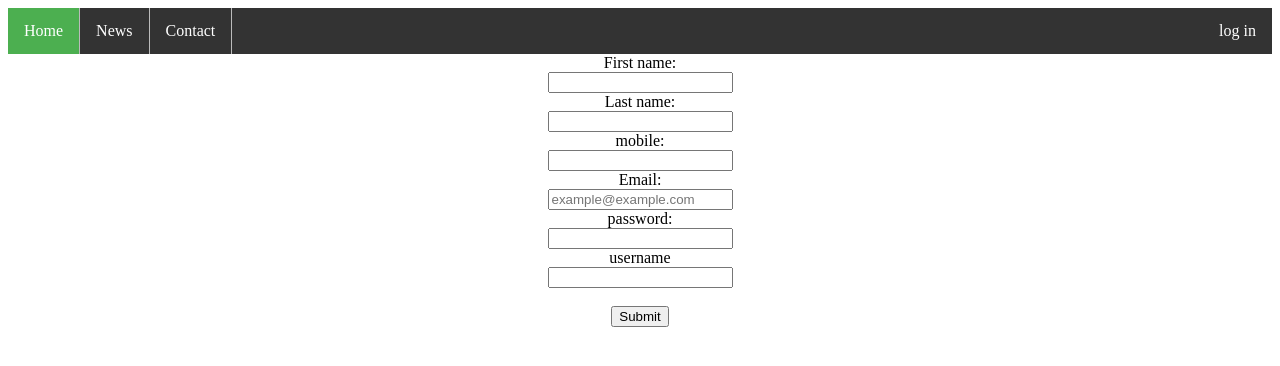
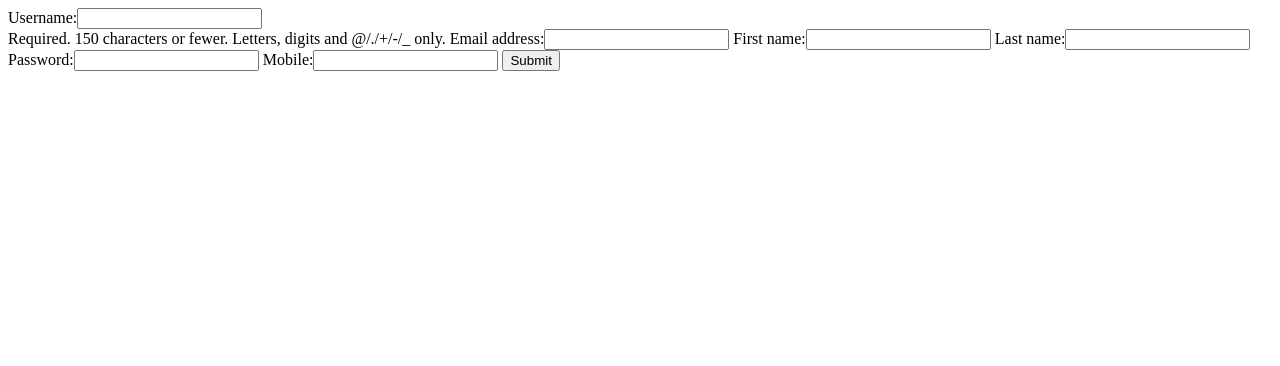
Before and after one commit to HEffatpanah/Twitter, a Django app: page /authAPI/signup in a window 1280 px wide. Shown: the top 366 px of the page. Run offline with Django 3.2, Linux system fonts and the light colour scheme.

Commit message:
forms created

```diff
--- a/authAPI/forms.py
+++ b/authAPI/forms.py
@@ -1,18 +1,16 @@
-from django import forms
+from django.contrib.auth.models import User
 from django.forms import ModelForm
-from betterforms.multiform import MultiModelForm
-from django.contrib.auth.forms import UserCreationForm
-from .models import *
+
+from authAPI.models import Employee, Author
 
 
-class profileForm(ModelForm):
+class UserForm(ModelForm):
     class Meta:
         model = User
-        exclude = ('userName',)
+        fields = ('username', 'email', 'first_name', 'last_name', 'password',)
 
 
-class addUserMultiForm(MultiModelForm):
-    form_classes = {
-        'user': UserCreationForm,
-        'profile': profileForm,
-    }
+class EmployeeForm(UserForm):
+    class Meta:
+        model = Employee
+        fields = UserForm.Meta.fields + ('mobile',)
--- a/authAPI/models.py
+++ b/authAPI/models.py
@@ -2,15 +2,23 @@ from django.contrib.auth.models import User
 from django.db import models
 
 
-class Employee(models.Model):
-    user = models.OneToOneField(User, on_delete=models.CASCADE)
+class Author(models.Model):
+    name = models.CharField(max_length=100)
+    title = models.CharField(max_length=3)
+    birth_date = models.DateField(blank=True, null=True)
+
+    def __str__(self):
+        return self.name
+
+
+class Employee(User):
     mobile = models.CharField(max_length=100)
 
     def create_user(self, mobile, username, email, password, first_name, last_name):
-        self.user = User.objects.create_user(username=username,
-                                             email=email,
-                                             password=password,
-                                             first_name=first_name,
-                                             last_name=last_name
-                                             )
+        self.objects.create_user(username=username,
+                                 email=email,
+                                 password=password,
+                                 first_name=first_name,
+                                 last_name=last_name
+                                 )
         self.mobile = mobile
--- a/authAPI/templates/authAPI/signup.html
+++ b/authAPI/templates/authAPI/signup.html
@@ -1,80 +1,5 @@
-<!DOCTYPE html>
-<html lang="en">
-<head>
-    <meta charset="UTF-8">
-    <style>
-        ul {
-            list-style-type: none;
-            margin: 0;
-            padding: 0;
-            overflow: hidden;
-            background-color: #333;
-        }
-
-        li {
-            float: left;
-            border-right: 1px solid #bbb;
-        }
-
-        li:last-child {
-            border-right: none;
-        }
-
-        li a {
-            display: block;
-            color: white;
-            text-align: center;
-            padding: 14px 16px;
-            text-decoration: none;
-        }
-
-        li a:hover:not(.active) {
-            background-color: #111;
-        }
-
-        .active {
-            background-color: #4CAF50;
-        }
-    </style>
-</head>
-<body >
-<ul>
-    <li><a class="active" href="#home">Home</a></li>
-    <li><a href="#news">News</a></li>
-    <li><a href="#contact">Contact</a></li>
-    <li style="float:right"><a href="">log in</a></li>
-</ul>
-<form action="/authAPI/addUser" method="POST" style="text-align: center">
+<form action="/authAPI/signup" method="POST">
     {% csrf_token %}
-
-    <label>First name:<br>
-        <input type="text" name="first_name" required>
-    </label>
-    <br>
-
-    <label>Last name:<br>
-        <input type="text" name="last_name" required>
-    </label>
-    <br>
-
-    <label>mobile:<br>
-        <input type="tel" name="mobile">
-    </label>
-    <br>
-    <label>Email:<br>
-        <input type="email" name="email" placeholder="example@example.com" required>
-    </label>
-    <br>
-    <label>password:<br>
-        <input type="password" name="password" required>
-    </label>
-    <br>
-
-    <label>username<br>
-        <input type="text" name="username" required>
-    </label>
-    <br><br>
+    {{ form }}
     <input type="submit" value="Submit">
 </form>
-</body>
-</html>
--- a/authAPI/views.py
+++ b/authAPI/views.py
@@ -1,9 +1,10 @@
 from django.contrib.auth import authenticate
 from django.contrib.auth.forms import UserCreationForm
 from django.contrib.auth.models import User
-from django.http import HttpResponse
+from django.http import HttpResponse, HttpResponseRedirect
 from django.shortcuts import render, redirect
 
+from authAPI.forms import UserForm, EmployeeForm
 from authAPI.models import *
 
 
@@ -22,19 +23,36 @@ def addUser(request):
 #     return render(request, 'authAPI/signup.html')
 
 def signup(request):
+    # if this is a POST request we need to process the form data
     if request.method == 'POST':
-        form = UserCreationForm(request.POST)
+        # create a form instance and populate it with data from the request:
+        form = EmployeeForm(request.POST)
+        # check whether it's valid:
         if form.is_valid():
-            form.save()
-            username = form.cleaned_data.get('username')
-            raw_password = form.cleaned_data.get('password1')
-            user = authenticate(username=username, password=raw_password)
-            login(request, user)
-            return redirect('home')
+            # process the data in form.cleaned_data as required
+            # ...
+            # redirect to a new URL:
+            return HttpResponse(form['mobile'].value())
+
+    # if a GET (or any other method) we'll create a blank form
     else:
-        form = UserCreationForm()
+        form = EmployeeForm()
+
     return render(request, 'authAPI/signup.html', {'form': form})
-
+# def signup(request):
+#     if request.method == 'POST':
+#         form = UserCreationForm(request.POST)
+#         if form.is_valid():
+#             form.save()
+#             username = form.cleaned_data.get('username')
+#             raw_password = form.cleaned_data.get('password1')
+#             user = authenticate(username=username, password=raw_password)
+#             login(request, user)
+#             return redirect('home')
+#     else:
+#         form = UserCreationForm()
+#     return render(request, 'authAPI/signup.html', {'form': form})
+#
 
 
 def mainPage(request):
```
Also changed, not shown: db.sqlite3.
